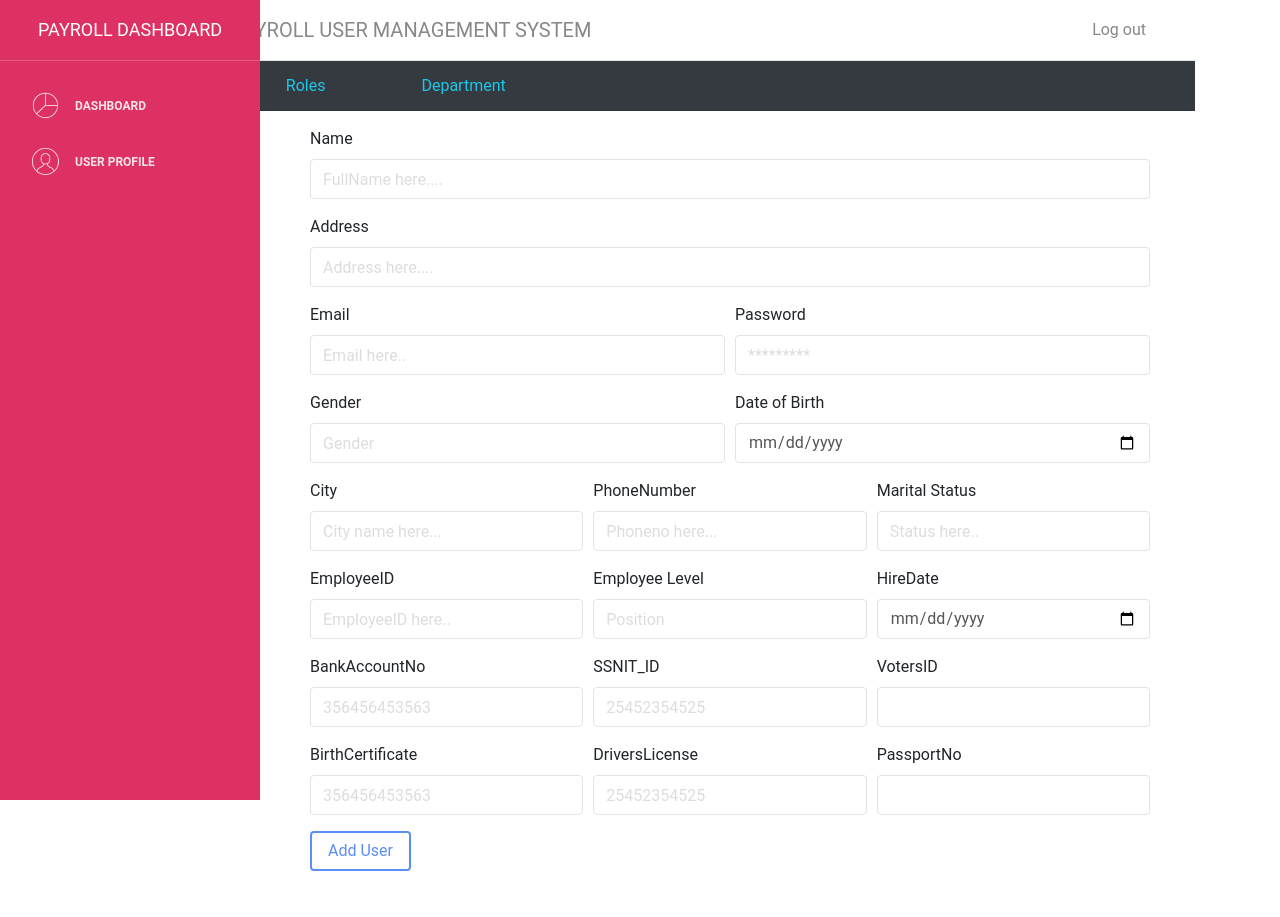
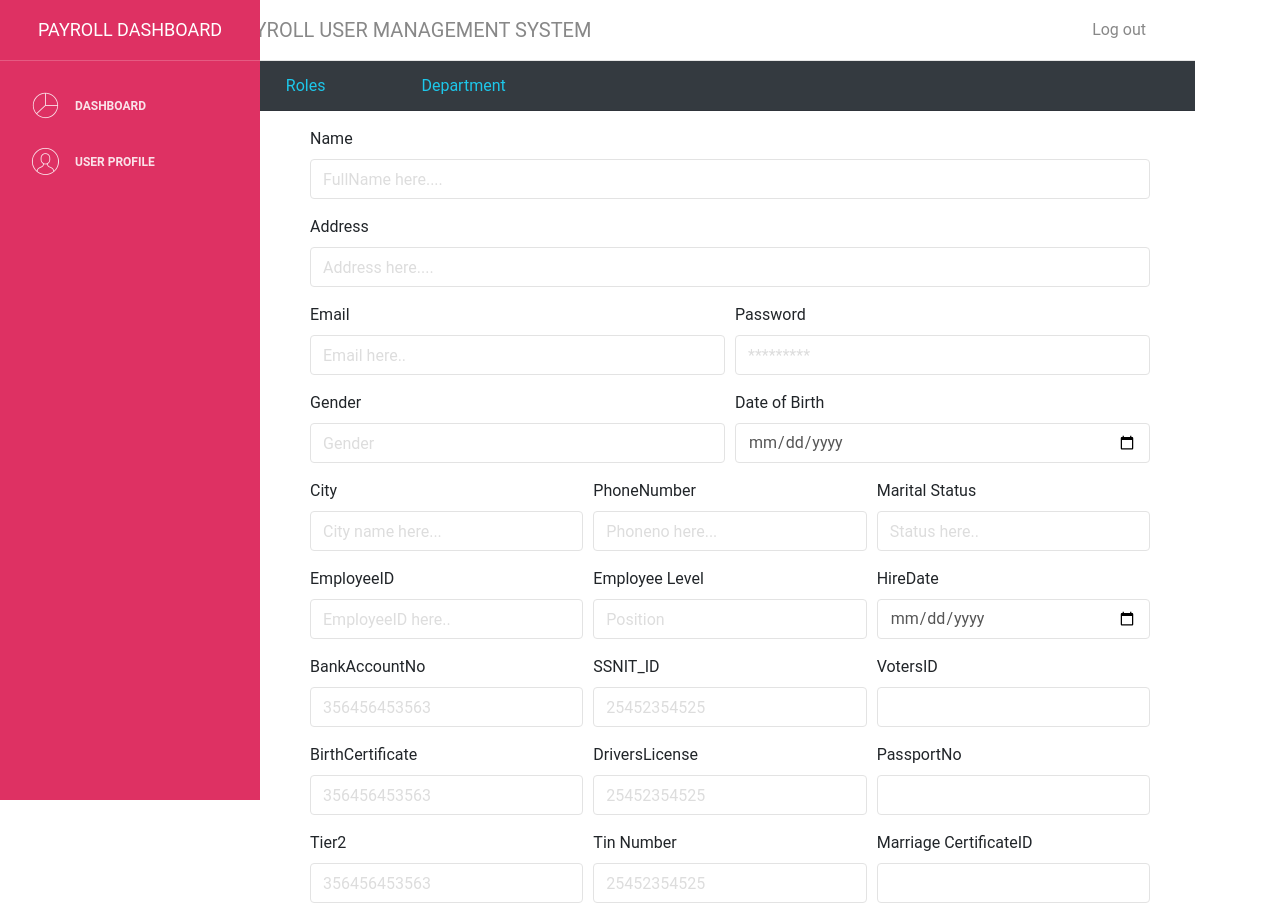
Before and after one commit to natcobbinah/React-frontend-for-Payroll-System, a React (Create React App) app in the folder payrollui/: page /main/dashboard/usersmain/adduser in a window 1280 px wide. Shown: the top 917 px of the page. Before the commit the page ends 887 px from the top, so only its background shows below. Built offline with nearby package versions, Linux system fonts and the light colour scheme.

Commit message:
tier, marriagecertid,tinno, and accountCreator either by google or systemUser added to user attributes

```diff
--- a/payrollui/src/login/loginform.js
+++ b/payrollui/src/login/loginform.js
@@ -33,6 +33,11 @@ class Loginform extends Component{
           ssnitid:'',
           votersid:'',
           name:'',
+          tier2: '',
+          tinnumber:'',
+          marriagecertid:'',
+          usercreator:'Google',
+
           postRecordSuccess:null,
 
           //basic auth with springsecurity
@@ -68,7 +73,7 @@ class Loginform extends Component{
         //get email,name and googleId from response and
         const{googlename,googletoken,googleProviderId,error,postRecordSuccess,
           address,city,email,employeeid,employeelevel,enabled,password,phonenumber,bankaccountnumber,birthdate,
-          gender,hiredate,maritalstatus,birthcertid,driverslicenseid,passportid,ssnitid,votersid,name
+          gender,hiredate,maritalstatus,birthcertid,driverslicenseid,passportid,ssnitid,votersid,name,usercreator
         } = this.state;
 
         const headers = { 'content-type': 'application/json'};
@@ -109,6 +114,11 @@ class Loginform extends Component{
               ssnitid: '',
               votersid:'',
               name: googleName,
+              tier2: '',
+              tinnumber:'',
+              marriagecertid:'',
+              usercreator:usercreator,
+
           },
           headers: headers
       })
--- a/payrollui/src/users/adduser.js
+++ b/payrollui/src/users/adduser.js
@@ -26,6 +26,11 @@ class adduser extends Component{
             ssnitid:'',
             votersid:'',
             name:'',
+            tier2: '',
+            tinnumber:'',
+            marriagecertid:'',
+            usercreator:'',
+
             error:null,
             postRecordSuccess:null,
         }
@@ -36,7 +41,8 @@ class adduser extends Component{
     getFormDataandSavetoDB(){
         const{
             address,city,email,employeeid,employeelevel,enabled,password,phonenumber,bankaccountnumber,birthdate,
-            gender,hiredate,maritalstatus,birthcertid,driverslicenseid,passportid,ssnitid,votersid,name
+            gender,hiredate,maritalstatus,birthcertid,driverslicenseid,passportid,ssnitid,votersid,name,tier2,tinnumber,
+            marriagecertid,usercreator
         }=this.state;
 
         const headers = { 'content-type': 'application/json'};
@@ -63,6 +69,10 @@ class adduser extends Component{
                 passportid: passportid,
                 ssnitid: ssnitid,
                 votersid:votersid,
+                tier2: tier2,
+                tinnumber: tinnumber,
+                marriagecertid: marriagecertid,
+                usercreator: usercreator,
                 name: name,
             },
             headers: headers
@@ -174,6 +184,20 @@ class adduser extends Component{
                         </div>
                     </div>
                     <div className="form-row">
+                        <div className="form-group col-md-4">
+                            <label htmlFor="tier2idlbl">Tier2</label>
+                            <input type="text" className="form-control" id="tier2idlbl" placeholder="356456453563" onChange={(e) => this.setState({tier2 : e.target.value})}/>
+                        </div>
+                        <div className="form-group col-md-4">
+                            <label htmlFor="tinnolbl">Tin Number</label>
+                            <input type="text" className="form-control" id="tinnolbl" placeholder="25452354525" onChange={(e) => this.setState({tinnumber : e.target.value})}/>
+                        </div>
+                        <div className="form-group col-md-4">
+                            <label htmlFor="marriagecertID">Marriage CertificateID</label>
+                            <input type="text" className="form-control" id="marriagecertID" onChange={(e) => this.setState({marriagecertid : e.target.value})}/>
+                        </div>
+                    </div>
+                    <div className="form-row">
                        <div className="form-group col-md-12">
                             <button type="button" className="btn btn-primary" onClick={this.getFormDataandSavetoDB}>Add User</button>
                         </div>
```
Also changed, not shown: 1 other file (tests, documents, lock files or other folders).
